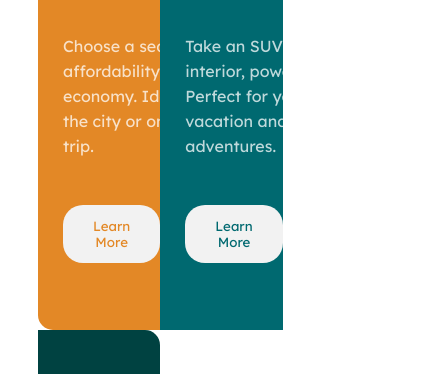
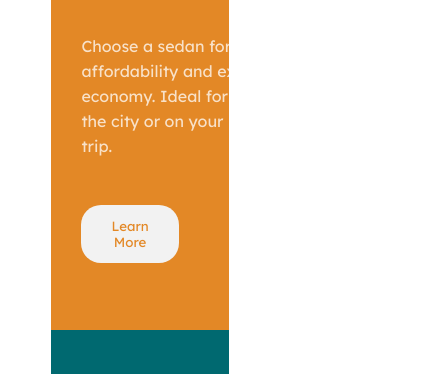
Before and after one commit to platypus567/car_threepanel_component, a plain HTML site: page index.html in a window 390 px wide. Shown: the part 254-628 px from the top of the page, 435 px wide, since content can reach past the window. Drawn offline with Linux system fonts and the light colour scheme.

Commit message:
Update style.css

```diff
--- a/style.css
+++ b/style.css
@@ -97,3 +97,21 @@
     border: 1px solid white;
     background-color: hsl(179, 100%, 13%);
 }
+@media (max-width: 800px){
+    #overalldiv{
+        display: flex;
+        flex-direction: column;
+        align-items: center;
+    }
+    #sedans{
+        border-radius: 15px 15px 0 0;
+    }
+    #luxury{
+        border-radius: 0 0 15px 15px;
+    }
+    .rectangle{
+        padding-left: 30px;
+        padding-right: 50px;
+        margin-right: 35%;
+    }
+}
```
